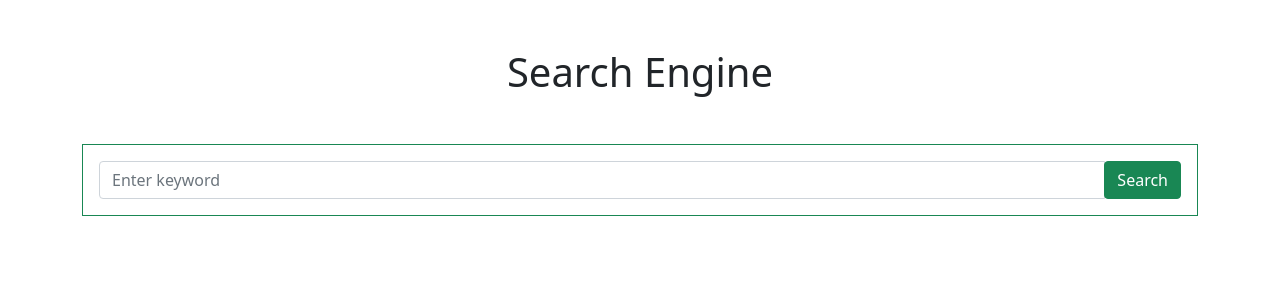
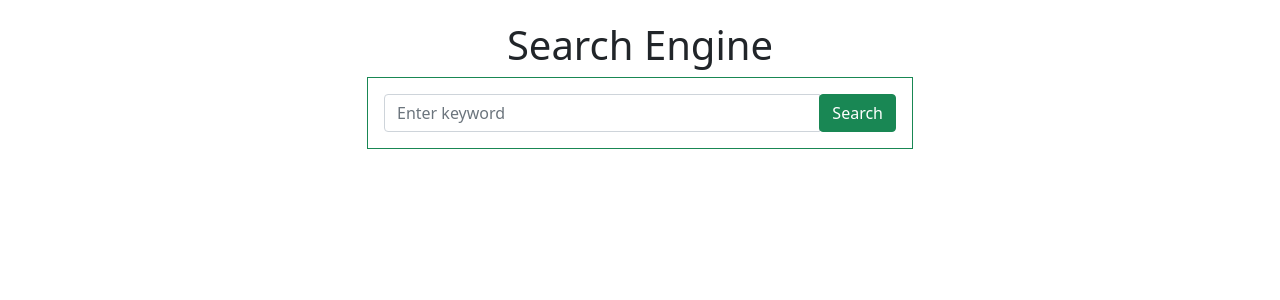
Before and after one commit to hemantvishwakarma/google-custom-search, a Next.js app: page / in a window 1280 px wide. Shown: the top 300 px of the page. Built offline with nearby package versions, Linux system fonts and the light colour scheme.

Commit message:
ui changed

```diff
--- a/pages/index.js
+++ b/pages/index.js
@@ -39,11 +39,14 @@ export default function Home() {
       </Head>
 
       <div className="container">
+        <div className="row">
+          <div className="col-md-3"></div>
+          <div className="col-md-6">
             <form onSubmit={ (e) => onSubmit(e)}>
-          <div className="col-lg-12 text-center mt-5">
+              <div className="col-lg-12 text-center mt-2">
                 <h1>Search Engine</h1>
               </div>
-          <div className="col-md-12 mt-5 border border-success p-3">
+              <div className="col-md-12 mt-2 border border-success p-3">
                 <div className="input-group">
                   <input type="text" name="query" required className="form-control" placeholder="Enter keyword" />
                   <div className="input-group-append">
@@ -58,10 +61,13 @@ export default function Home() {
             <p className="loader text-left">Please wait...</p>
             </>
           : '' }
+          </div>
+        </div>
+
 
         {data.items ?
           <>
-          <ul className="list-group mt-5">
+          <ul className="list-group mt-2">
             {(data.items) && data.items.map((itemData, index) => (
               <li key={index} className="list-group-item">{itemData.link}</li>
             ))}
@@ -69,7 +75,7 @@ export default function Home() {
 
           <nav aria-label="Page navigation example  text-center">
 
-            <ul className="pagination mt-5  mb-15 text-center">
+            <ul className="pagination mt-3 mb-15 text-center">
               {data.queries.previousPage ?
               <li className="page-item"><a className="page-link" onClick={() => fetchData(data.queries.previousPage[0].startIndex, data.queries.previousPage[0].searchTerms)}>Previous Page</a></li>
               : ''}
--- a/styles/Home.module.css
+++ b/styles/Home.module.css
@@ -1 +1 @@
-.container{margin-top: 3%;}
+.container{margin-top: 1%;}
--- a/styles/globals.css
+++ b/styles/globals.css
@@ -1,6 +1,6 @@
 @import 'bootstrap/dist/css/bootstrap.min.css';
 a:hover{cursor: pointer;}
-li{list-style: none;}
+li{list-style: none; font-size: 14px;}
 .loader{font-size:30px;}
 
 .mb-15{margin-bottom: 15%;}
```
Lines whose indentation alone changed are shown as unchanged.
